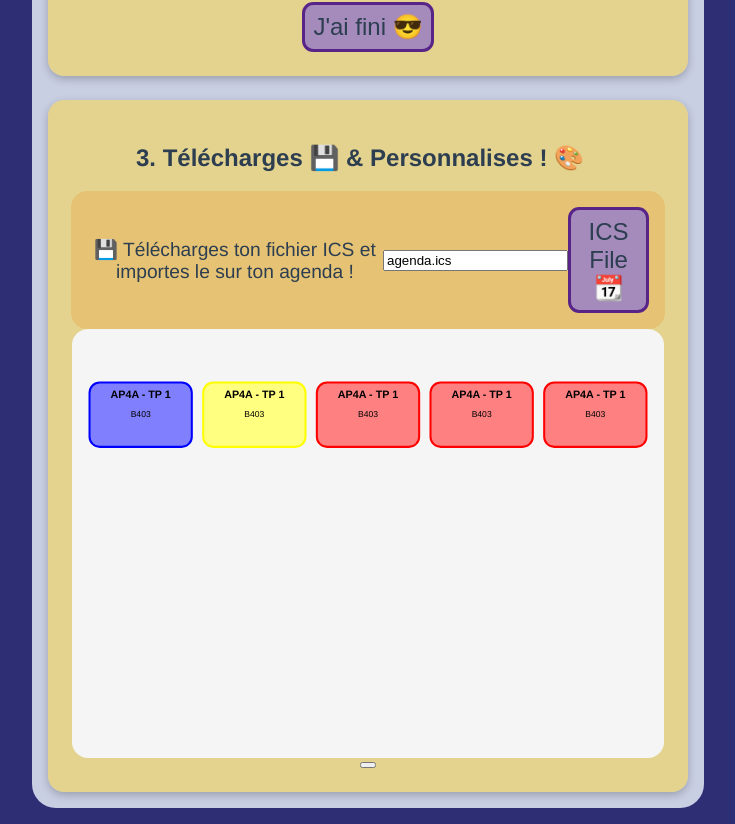
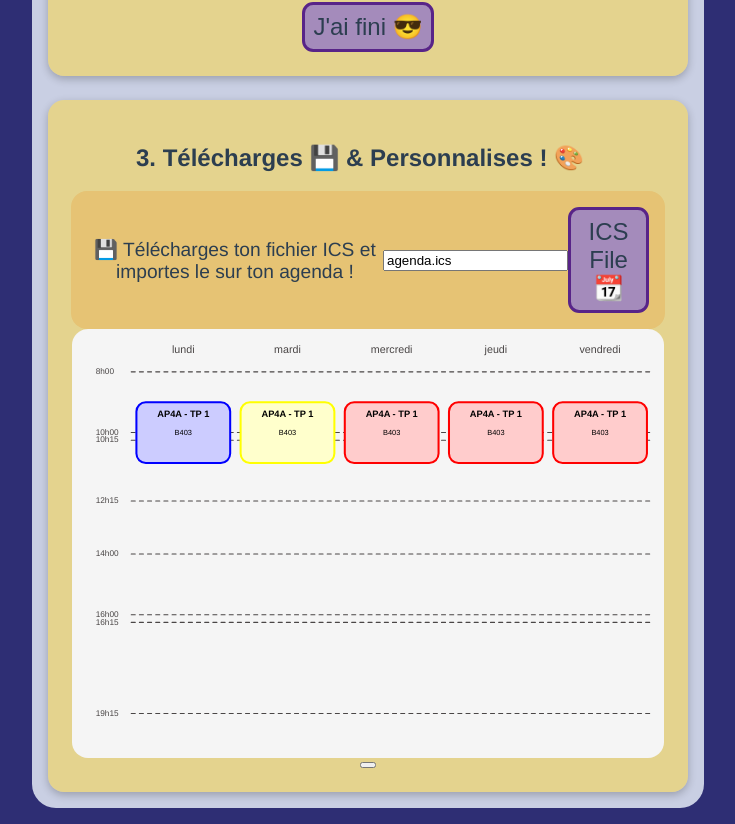
Before and after one commit to lsacienne/calendar-maker, a Vue app: page / in a window 1280 px wide. Shown: the part 687-1511 px from the top of the page, without its empty margins (272-1007 px from the left). Built offline with nearby package versions, Linux system fonts and the light colour scheme; what @meforma/vue-toaster would draw is missing.

Commit message:
✨ Add construction lines

```diff
--- a/src/components/custom_schedule_components/SVGSchedule.vue
+++ b/src/components/custom_schedule_components/SVGSchedule.vue
@@ -8,6 +8,43 @@
       preserve-aspect-ratio="true"
       xmlns="http://www.w3.org/2000/svg"
     >
+      <line
+        v-for="line in hoursConstructionLines"
+        class="hour-divider"
+        :x1="sideMargin + hourLabelsContainerWidth"
+        :y1="computeY(line)"
+        :x2="svgWidth - 5"
+        :y2="computeY(line)"
+        stroke="#4a4646"
+        stroke-width="0.5"
+        stroke-linecap="round"
+        stroke-dasharray="2 2"
+        xmlns="http://www.w3.org/2000/svg"
+      ></line>
+      <text
+        v-for="line in hoursConstructionLines"
+        fill="#4a4646"
+        :x="sideMargin * 2"
+        :y="computeY(line)"
+        dominant-baseline="middle"
+        text-anchor="start"
+        :font-size="sideMargin * 0.7"
+        xmlns="http://www.w3.org/2000/svg"
+      >
+        {{ convertDecimalToHour(line) }}
+      </text>
+      <text
+        v-for="day in [...Array(nbDays).keys()]"
+        :x="computeX(day) + slotWidth / 2"
+        :y="verticalMargin"
+        dominant-baseline="middle"
+        text-anchor="middle"
+        fill="#4a4646"
+        :font-size="verticalMargin * 0.5"
+        xmlns="http://www.w3.org/2000/svg"
+      >
+        {{ getDay(day) }}
+      </text>
       <SVGTimeSlot
         v-for="uv in uvs"
         :key="uv.uvName"
@@ -30,6 +67,7 @@ import { Color } from "@/models/color";
 import { SVGtoPNG } from "@/utils/svg-to-png";
 import { computed, defineComponent, PropType } from "vue";
 import SVGTimeSlot from "./SVGTimeSlot.vue";
+import { frenchDays } from "@/models/types";
 
 export default defineComponent({
   name: "SVGSchedule",
@@ -109,6 +147,7 @@ export default defineComponent({
       set uvs(value) {
         this._uvs = value;
       },
+      hoursConstructionLines: [8, 10, 10.25, 12.25, 14, 16, 16.25, 19.25],
     };
   },
   computed: {
@@ -119,10 +158,20 @@ export default defineComponent({
       return this.svgHeight / 20;
     },
     innerWidth(): number {
-      return this.svgWidth - 2 * this.sideMargin;
+      return (
+        this.svgWidth - 2 * this.sideMargin - this.hourLabelsContainerWidth
+      );
+    },
+    hourLabelsContainerWidth(): number {
+      return this.sideMargin * 4;
     },
     innerHeight(): number {
-      return this.svgHeight - 2 * this.verticalMargin;
+      return (
+        this.svgHeight - 2 * this.verticalMargin - this.dayLabelsContainerHeight
+      );
+    },
+    dayLabelsContainerHeight(): number {
+      return this.verticalMargin;
     },
     columnWidth(): number {
       return this.innerWidth / this.nbDays;
@@ -131,31 +180,7 @@ export default defineComponent({
       return 0.9 * this.columnWidth;
     },
   },
-  mounted() {
-    const canvas: SVGSVGElement = this.$refs.canvas as SVGSVGElement;
-    /**
-     *
-     const rect = document.createElementNS("http://www.w3.org/2000/svg", "rect");
-     rect.setAttribute("x", this.sideMargin.toString());
-     rect.setAttribute("y", this.verticalMargin.toString());
-     rect.setAttribute("width", this.innerWidth.toString());
-     rect.setAttribute("height", this.innerHeight.toString());
-     rect.setAttribute("fill", "red");
-     canvas.prepend(rect);
-     */
-    /*
-    const slot1 = this.createSlot(9, 0, "AP4A - TP 1", "B403", 2);
-    const slot2 = this.createSlot(9, 1, "AP4A - TP 1", "B403", 2);
-    const slot3 = this.createSlot(9, 2, "AP4A - TP 1", "B403", 2);
-    const slot4 = this.createSlot(9, 3, "AP4A - TP 1", "B403", 2);
-    const slot5 = this.createSlot(9, 4, "AP4A - TP 1", "B403", 2);
-    canvas.appendChild(slot1);
-    canvas.appendChild(slot2);
-    canvas.appendChild(slot3);
-    canvas.appendChild(slot4);
-    canvas.appendChild(slot5);
-    */
-  },
+  mounted() {},
   methods: {
     pngSchedule(event: MouseEvent): void {
       const canvas: SVGSVGElement = this.$refs.canvas as SVGSVGElement;
@@ -167,6 +192,7 @@ export default defineComponent({
     computeX(day: number) {
       return (
         this.sideMargin +
+        this.hourLabelsContainerWidth +
         day * this.columnWidth +
         (this.columnWidth - this.slotWidth) / 2
       );
@@ -174,9 +200,20 @@ export default defineComponent({
     computeY(hourBegin: number) {
       return (
         this.verticalMargin +
+        this.dayLabelsContainerHeight +
         ((hourBegin - this.minHour) * this.innerHeight) /
           (this.maxHour - this.minHour)
       );
+    },
+    convertDecimalToHour(decimal: number): string {
+      const hour = Math.floor(decimal);
+      const minutes = Math.round((decimal - hour) * 60)
+        .toString()
+        .padStart(2, "0");
+      return `${hour}h${minutes}`;
+    },
+    getDay(value: number) {
+      return frenchDays.at(value);
     },
   },
 });
--- a/src/components/custom_schedule_components/SVGTimeSlot.vue
+++ b/src/components/custom_schedule_components/SVGTimeSlot.vue
@@ -84,7 +84,7 @@ export default defineComponent({
       return this._color.toHexString();
     },
     fillColor(): string {
-      return this._color.lightenColor(0.5).toHexString();
+      return this._color.lightenColor(0.8).toHexString();
     },
     borderRadius(): number {
       return this.isSquared ? 0 : this.width / 10;
```
